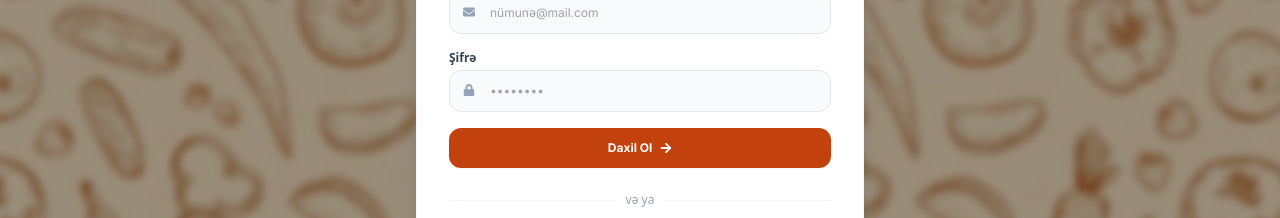
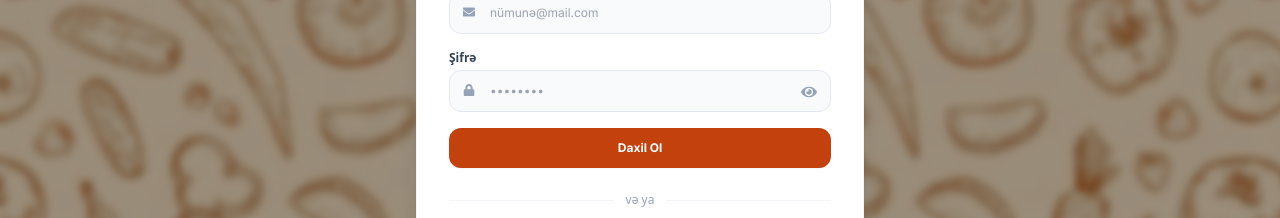
Before and after one commit to Hilinit/IngreDish-Div-final-project, a React (Vite) app: page /login in a window 1280 px wide. Shown: the part 372-590 px from the top of the page. Built offline with nearby package versions, Linux system fonts and the light colour scheme; no server answers.

Commit message:
fixed code

```diff
--- a/src/pages/Auth/Auth.jsx
+++ b/src/pages/Auth/Auth.jsx
@@ -1,8 +1,10 @@
-import { FaUser, FaEnvelope, FaLock, FaUserSecret, FaArrowRight } from "react-icons/fa";
+import { useState } from "react";
+import { FaUser, FaEnvelope, FaLock, FaUserSecret, FaEye, FaEyeSlash } from "react-icons/fa";
 import { useAuthForm } from "./hooks/useAuthForm";
 
 const Auth = () => {
-  const { activeTab, formData, errors, handleTabSwitch, handleChange, handleSubmit, handleGuestLogin } = useAuthForm();
+  const { activeTab, formData, errors, handleTabSwitch, handleChange, handleSubmit, handleGuestLogin } = useAuthForm()
+  const [showPassword, setShowPassword] = useState(false)
 
   return (
     <div className="relative min-h-screen flex items-center justify-center px-4 py-12 pt-20 overflow-hidden">
@@ -53,15 +55,19 @@ const Auth = () => {
           <div>
             <label className="block text-xs font-semibold text-slate-700 dark:text-gray-300 mb-1">Şifrə</label>
             <div className="relative">
-              <input type="password" name="password" value={formData.password} onChange={handleChange} placeholder="••••••••" className={`w-full bg-slate-50 dark:bg-neutral-800 text-slate-900 dark:text-white border rounded-xl px-4 py-3 pl-10 text-xs focus:outline-none transition
-                ${ errors.password ? "border-red-500" : "border-slate-200 dark:border-neutral-700 focus:border-[#C2410C] dark:focus:border-orange-500"}`} />
+              <input type={showPassword ? "text" : "password"} name="password" value={formData.password} onChange={handleChange} placeholder="••••••••" className={`w-full bg-slate-50 dark:bg-neutral-800 text-slate-900 dark:text-white border rounded-xl px-4 py-3 pl-10 pr-10 text-xs focus:outline-none transition
+                ${ errors.password ? "border-red-500" : "border-slate-200 dark:border-neutral-700 focus:border-[#C2410C] dark:focus:border-orange-500"}`}  />
               <FaLock className="absolute left-3.5 top-3.5 text-slate-400 dark:text-gray-500 text-xs" />
+
+              <button type="button" onClick={() => setShowPassword(!showPassword)} className="absolute right-3.5 top-3.5 text-slate-400 dark:text-gray-500 hover:text-slate-600 dark:hover:text-gray-300 cursor-pointer" >
+                {showPassword ? <FaEyeSlash className="text-md" /> : <FaEye className="text-md" />}
+              </button>
             </div>
             {errors.password && <p className="text-red-500 text-[11px] mt-1 font-medium pl-1">{errors.password}</p>}
           </div>
 
           <button type="submit" className="w-full bg-[#C2410C] hover:bg-[#9A3412] dark:bg-orange-600 dark:hover:bg-orange-500 text-white font-bold py-3 px-4 rounded-xl text-xs transition shadow-sm flex items-center justify-center gap-2 cursor-pointer mt-2" >
-            {activeTab === "login" ? "Daxil Ol" : "Qeydiyyatı Tamamla"} <FaArrowRight className="text-xs" />
+            {activeTab === "login" ? "Daxil Ol" : "Qeydiyyatı Tamamla"}
           </button>
         </form>
 
@@ -75,7 +81,7 @@ const Auth = () => {
         </button>
       </div>
     </div>
-  )
-}
+  );
+};
 
-export default Auth
+export default Auth;
```
